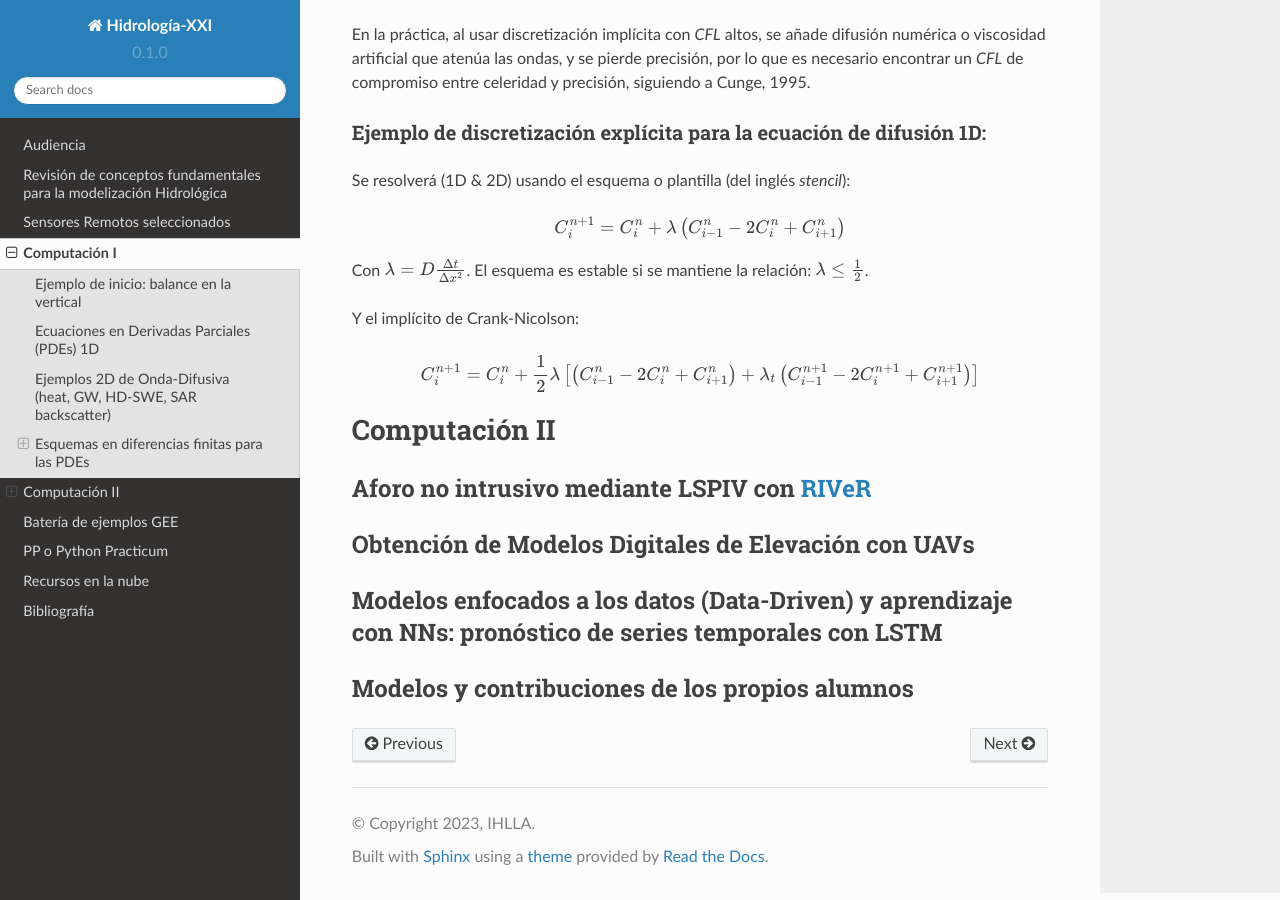
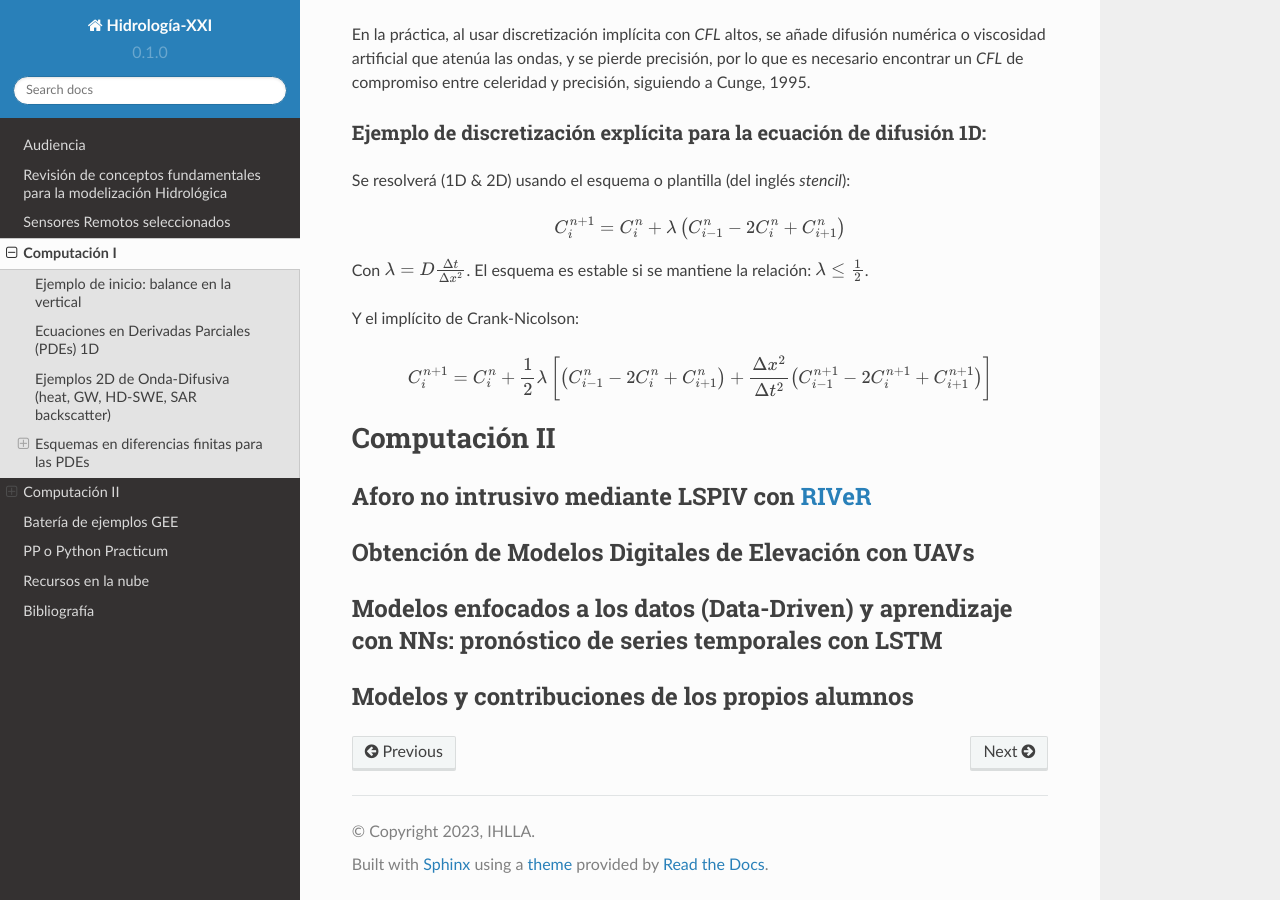
Before and after one commit to ivillamadrid/HidrologiaXXI, a Sphinx documentation site: the page built from docs/source/computacion.rst, in a window 1280 px wide and 900 px high, scrolled down 3118 px. Built offline with Sphinx 7.4.7 and the Read the Docs theme 2.0.0, drawn with Linux system fonts in a browser that asks for light colours.

Commit message:
Update computacion.rst

```diff
--- a/docs/source/computacion.rst
+++ b/docs/source/computacion.rst
@@ -143,7 +143,7 @@ Con :math:`\lambda=D\frac{\Delta t}{\Delta x^2}`. El esquema es estable si se ma
 
 Y el implícito de Crank-Nicolson:
 
-.. math:: C_i^{n+1}=C_i^n + \frac{1}{2}\lambda \left[ \left( C_{i-1}^n -2C_i^n + C_{i+1}^n \right)+\lambda_t \left( C_{i-1}^{n+1} -2C_i^{n+1} + C_{i+1}^{n+1} \right)\right]
+.. math:: C_i^{n+1}=C_i^n + \frac{1}{2}\lambda \left[ \left( C_{i-1}^n -2C_i^n + C_{i+1}^n \right)+\frac{\Delta x^2}{\Delta t ^2} \left( C_{i-1}^{n+1} -2C_i^{n+1} + C_{i+1}^{n+1} \right)\right]
 
 
 
```
